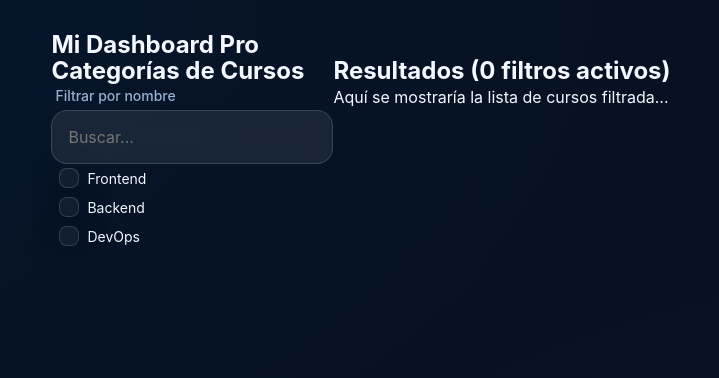
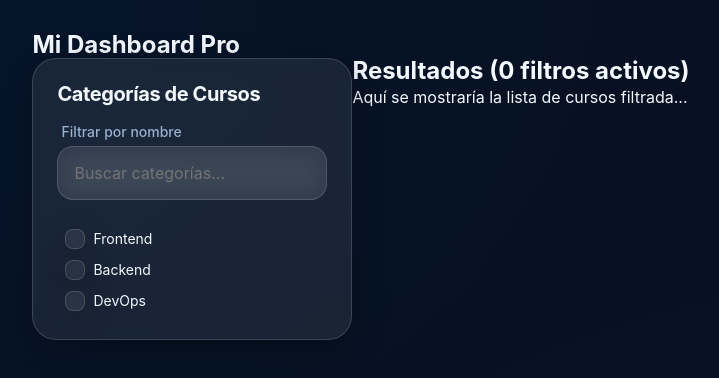
Before and after one commit to ivanepais/today-app, a React (Vite) app: page / in a window 1280 px wide. Shown: the top 378 px of the page, without its empty margins (279-998 px from the left). Built offline with nearby package versions, Linux system fonts and the light colour scheme.

Commit message:
feat-fix: style, test, component

```diff
--- /dev/null
+++ b/src/components/organisms/FilterPanel/FilterPanel.styles.ts
@@ -0,0 +1,56 @@
+import styled from 'styled-components';
+import { mixins } from '../../../styles/mixins';
+
+export const PanelContainer = styled.aside`
+  ${mixins.glass}
+  display: flex;
+  flex-direction: column;
+  gap: ${({ theme }) => theme.spacing.lg};
+  padding: ${({ theme }) => theme.spacing.lg};
+  border-radius: ${({ theme }) => theme.borderRadius.lg};
+  width: 100%;
+  max-width: 320px;
+  height: fit-content;
+  transition: ${({ theme }) => theme.transitions.default};
+
+  &:hover {
+    border-color: ${({ theme }) => theme.colors.primary}30;
+  }
+`;
+
+export const PanelHeader = styled.div`
+  display: flex;
+  flex-direction: column;
+  gap: ${({ theme }) => theme.spacing.md};
+
+  h2 {
+    font-size: 1.25rem;
+    color: ${({ theme }) => theme.colors.textPrimary};
+    font-weight: ${({ theme }) => theme.typography.fontWeight.bold};
+    letter-spacing: -0.02em;
+  }
+`;
+
+export const PanelContent = styled.div`
+  display: flex;
+  flex-direction: column;
+  gap: ${({ theme }) => theme.spacing.xs};
+`;
+
+export const CategoryList = styled.ul`
+  list-style: none;
+  padding: 0;
+  margin: 0;
+  display: flex;
+  flex-direction: column;
+  gap: 2px; /* Espaciado mínimo para que los items se vean compactos */
+`;
+
+export const EmptyState = styled.p`
+  padding: ${({ theme }) => theme.spacing.md};
+  font-size: 0.875rem;
+  color: ${({ theme }) => theme.colors.textSecondary};
+  text-align: center;
+  font-style: italic;
+  opacity: 0.7;
+`;
--- a/src/components/organisms/FilterPanel/FilterPanel.tsx
+++ b/src/components/organisms/FilterPanel/FilterPanel.tsx
@@ -1,6 +1,13 @@
 import { useState, useId } from 'react';
 import { FilterItem } from '../../molecules/FilterItem/FilterItem';
 import { InputGroup } from '../../molecules/InputGroup/InputGroup';
+import {
+  PanelContainer,
+  PanelHeader,
+  PanelContent,
+  CategoryList,
+  EmptyState
+} from './FilterPanel.styles';
 
 interface Category {
   id: string;
@@ -22,29 +29,27 @@ export const FilterPanel = ({
   title = "Filtros"
 }: FilterPanelProps) => {
   const [searchTerm, setSearchTerm] = useState('');
-  const titleId = useId(); // Genera un ID único para vincular el título con la lista
+  const titleId = useId();
 
   const filteredCategories = categories.filter((cat) =>
     cat.label.toLowerCase().includes(searchTerm.toLowerCase())
   );
 
   return (
-    <aside className="filter-panel" aria-labelledby={titleId}>
-      <div className="filter-panel-header">
+    <PanelContainer aria-labelledby={titleId}>
+      <PanelHeader>
         <h2 id={titleId}>{title}</h2>
         <InputGroup
           label="Filtrar por nombre"
           value={searchTerm}
           onChange={(e) => setSearchTerm(e.target.value)}
-          placeholder="Buscar..."
+          placeholder="Buscar categorías..."
+          maxLength={30}
         />
-      </div>
+      </PanelHeader>
 
-      <div className="filter-panel-content">
-        <ul
-          aria-label="Lista de categorías"
-          style={{ listStyle: 'none', padding: 0 }}
-        >
+      <PanelContent>
+        <CategoryList aria-label="Lista de categorías">
           {filteredCategories.map((category) => (
             <li key={category.id}>
               <FilterItem
@@ -55,14 +60,14 @@ export const FilterPanel = ({
               />
             </li>
           ))}
-        </ul>
+        </CategoryList>
 
         {filteredCategories.length === 0 && (
-          <p role="status" className="filter-empty-state">
+          <EmptyState role="status">
             No hay coincidencias para "{searchTerm}"
-          </p>
+          </EmptyState>
         )}
-      </div>
-    </aside>
+      </PanelContent>
+    </PanelContainer>
   );
 };
```
Also changed, not shown: 1 other file (tests, documents, lock files or other folders).
